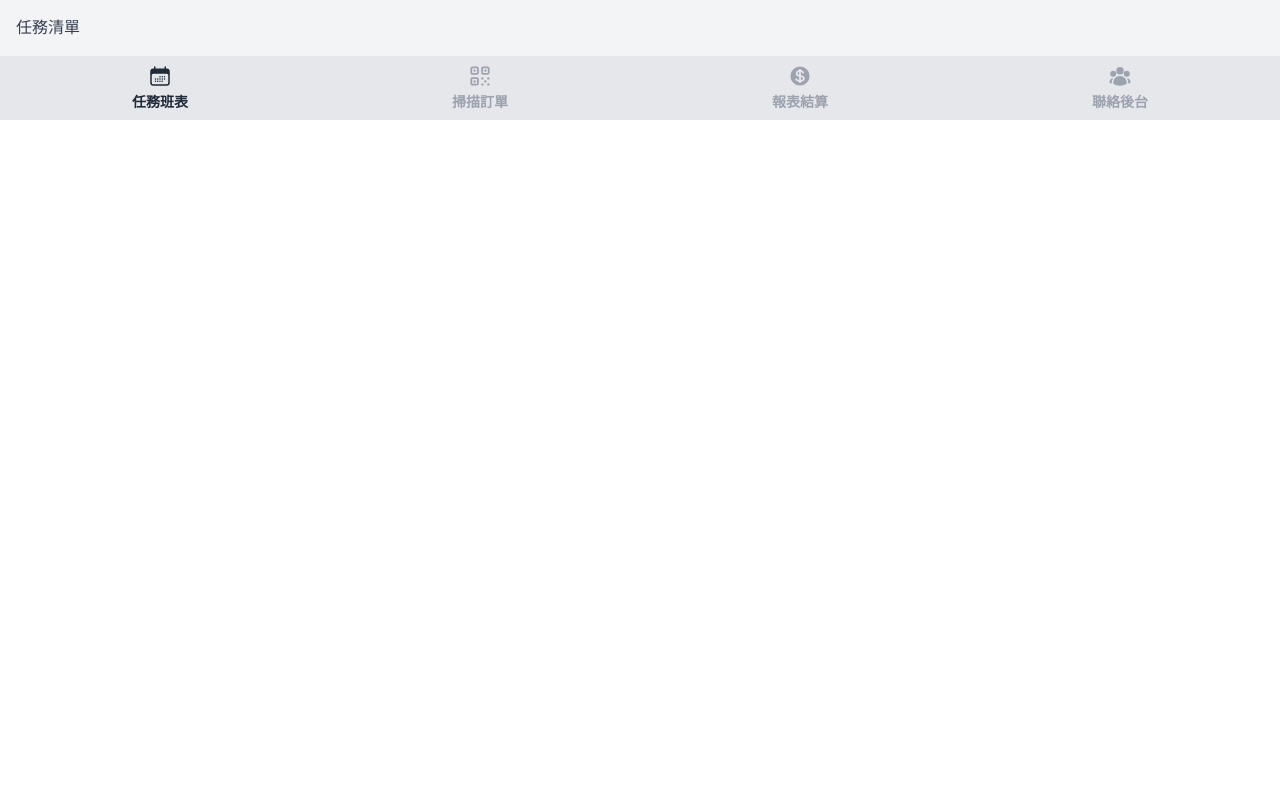
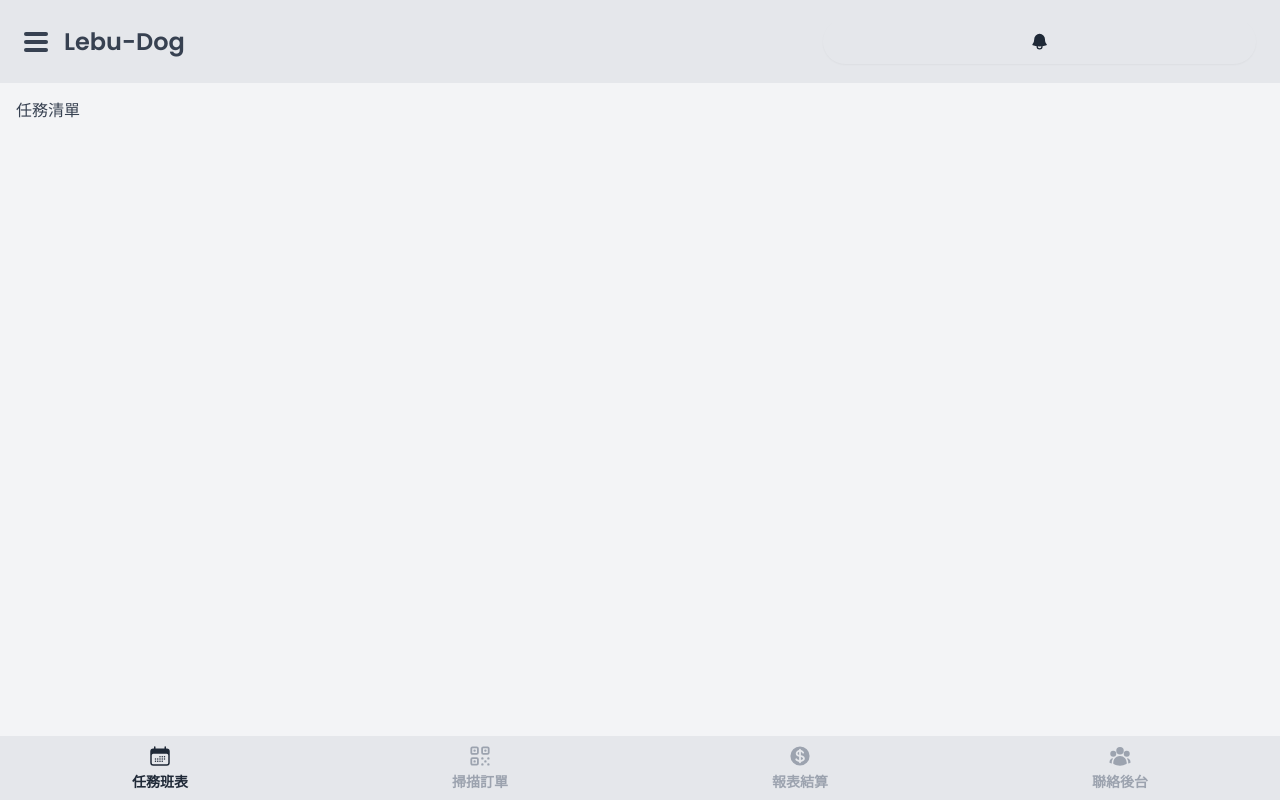
Before and after one commit to jacky1a2a3a4a/Lebuleduo, a React (Vite) app: page /deliver in a window 1280 px wide. Built offline with nearby package versions, Linux system fonts and the light colour scheme; a web font is replaced by a local one.

Commit message:
update: adust Header component to be common

```diff
--- /dev/null
+++ b/src/components/common/Header/index.tsx
@@ -0,0 +1,119 @@
+// CommonHeader 通用Header
+import styled from 'styled-components';
+import { ReactNode } from 'react';
+import { useNavigate } from 'react-router-dom';
+
+// 定義Header可自定義的屬性
+export interface HeaderProps {
+  title: string;
+  titlePath?: string;
+  rightAction?: ReactNode;
+  sideBar?: ReactNode;
+}
+
+// Header 容器
+const HeaderContainer = styled.header`
+  background-color: var(--color-gray-200);
+  color: var(--color-gray-700);
+  padding: 1.2rem 1.5rem;
+  display: grid;
+  grid-template-columns: auto 1.75fr 1fr;
+  align-items: center;
+  justify-content: space-between;
+`;
+
+// Header 標題
+const HeaderTitle = styled.button`
+  display: flex;
+  align-items: center;
+  justify-content: start;
+  font-size: var(--font-size-2xl);
+  font-weight: 600;
+
+  &:hover {
+    color: var(--color-gray-600);
+  }
+`;
+
+// 漢堡按鈕
+export const BurgerButton = styled.button<{ isOpen: boolean }>`
+  display: flex;
+  flex-direction: column;
+  justify-content: space-around;
+  width: 1.5rem;
+  height: 1.5rem;
+  margin-right: var(--spacing-md);
+  cursor: pointer;
+  z-index: 10;
+
+  &:focus {
+    outline: none;
+  }
+
+  div {
+    width: 1.5rem;
+    height: 0.25rem;
+    background: var(--color-gray-700);
+    border-radius: 10px;
+    transition: all 0.3s linear;
+    position: relative;
+    transform-origin: 1px;
+
+    &:first-child {
+      transform: ${({ isOpen }) => (isOpen ? 'rotate(45deg)' : 'rotate(0)')};
+    }
+
+    &:nth-child(2) {
+      opacity: ${({ isOpen }) => (isOpen ? '0' : '1')};
+    }
+
+    &:nth-child(3) {
+      transform: ${({ isOpen }) => (isOpen ? 'rotate(-45deg)' : 'rotate(0)')};
+    }
+  }
+
+  &:hover div {
+    background: var(--color-gray-500);
+  }
+`;
+
+// 通用按鈕樣式
+export const ActionButton = styled.button`
+  padding: 0.8rem 0.8rem;
+  border-radius: var(--border-radius-round);
+  box-shadow: var(--shadow-sm);
+  display: flex;
+  align-items: center;
+  justify-content: center;
+  font-size: var(--font-size-sm);
+  font-weight: 600;
+  transition: all 0.2s ease;
+
+  &:hover {
+    transform: translateY(-2px);
+    box-shadow: var(--shadow-md);
+  }
+
+  &:active {
+    transform: translateY(0);
+  }
+`;
+
+function CommonHeader({
+  title,
+  titlePath = '/',
+  rightAction,
+  sideBar,
+}: HeaderProps) {
+  const navigate = useNavigate();
+
+  return (
+    <HeaderContainer>
+      {sideBar}
+      <HeaderTitle onClick={() => navigate(titlePath)}>{title}</HeaderTitle>
+      {rightAction}
+    </HeaderContainer>
+  );
+}
+
+export default CommonHeader;
--- a/src/components/customer/layout/Header/index.tsx
+++ b/src/components/customer/layout/Header/index.tsx
@@ -1,140 +1,63 @@
+// CustomerHeader.tsx
+import { useState } from 'react';
+import { useNavigate } from 'react-router-dom';
 import styled from 'styled-components';
 import { HiMiniPlus } from 'react-icons/hi2';
-import { useState } from 'react';
-import { useNavigate } from 'react-router-dom';
 
-import SideBar from '../SideBar/index';
+import CommonHeader, {
+  ActionButton,
+  BurgerButton,
+} from '../../../common/Header';
+import SideBar from '../../../common/Header/SideBar';
 
-const HeaderStyled = styled.header`
-  background-color: var(--color-gray-200);
-  color: var(--color-gray-700);
-  padding: 1.2rem 1.5rem;
-
-  display: grid;
-  grid-template-columns: auto 1.75fr 1fr;
-  align-items: center;
-  justify-content: space-between;
-`;
-
-const HeaderTitle = styled.button`
-  display: flex;
-  align-items: center;
-  justify-content: start;
-
-  font-size: var(--font-size-2xl);
-  font-weight: 600;
+// 客戶專用訂閱按鈕
+const SubscribeButton = styled(ActionButton)`
+  background-color: var(--color-gray-800);
+  color: var(--color-gray-0);
 
   &:hover {
-    color: var(--color-gray-600);
+    background-color: var(--color-gray-600);
   }
 `;
 
-const BurgerButton = styled.button`
-  display: flex;
-  flex-direction: column;
-  justify-content: space-around;
-  width: 1.5rem;
-  height: 1.5rem;
-  margin-right: var(--spacing-md);
-  cursor: pointer;
-  z-index: 10;
-
-  &:focus {
-    outline: none;
-  }
-
-  div {
-    width: 1.5rem;
-    height: 0.25rem;
-    background: var(--color-gray-700);
-    border-radius: 10px;
-    transition: all 0.3s linear;
-    position: relative;
-    transform-origin: 1px;
-
-    &:first-child {
-      transform: ${({ isOpen }) => (isOpen ? 'rotate(45deg)' : 'rotate(0)')};
-    }
-
-    &:nth-child(2) {
-      opacity: ${({ isOpen }) => (isOpen ? '0' : '1')};
-    }
-
-    &:nth-child(3) {
-      transform: ${({ isOpen }) => (isOpen ? 'rotate(-45deg)' : 'rotate(0)')};
-    }
-  }
-
-  &:hover div {
-    background: var(--color-gray-500);
-  }
-`;
-
-const StyledIcon = styled(HiMiniPlus)`
+// 客製化圖標
+const StyledPlusIcon = styled(HiMiniPlus)`
   width: 1.2rem;
   height: 1.2rem;
   flex-shrink: 0;
 `;
 
-const SubscribeButton = styled.button`
-  background-color: var(--color-gray-800);
-  color: var(--color-gray-0);
-  font-size: var(--font-size-sm);
-  font-weight: 600;
-
-  padding: 0.8rem 0.8rem;
-  border-radius: var(--border-radius-round);
-  box-shadow:
-    var(--shadow-sm),
-    inset 0 0.5px 0 0 rgba(255, 255, 255, 0.1),
-    0 3px 6px rgba(0, 0, 0, 0.2);
-
-  display: flex;
-  align-items: center;
-  justify-content: center;
-
-  transition: all 0.2s ease;
-  transform: translateY(0);
-  position: relative;
-
-  &:hover {
-    background-color: var(--color-gray-600);
-    transform: translateY(-2px);
-    box-shadow:
-      var(--shadow-sm),
-      inset 0 0.5px 0 0 rgba(255, 255, 255, 0.1),
-      0 5px 8px rgba(0, 0, 0, 0.3);
-  }
-
-  &:active {
-    background-color: var(--color-gray-900);
-    transform: translateY(2px);
-    box-shadow:
-      var(--shadow-sm),
-      inset 0 2px 4px rgba(0, 0, 0, 0.3),
-      0 1px 2px rgba(0, 0, 0, 0.2);
-  }
-`;
-
 function CustomerHeader() {
   const navigate = useNavigate();
-  // 側邊欄是否開啟(預設不開啟)
   const [isOpen, setIsOpen] = useState(false);
 
-  return (
-    <HeaderStyled>
+  // 側邊欄組件
+  const sideBarComponent = (
+    <>
       <BurgerButton isOpen={isOpen} onClick={() => setIsOpen(!isOpen)}>
         <div />
         <div />
         <div />
       </BurgerButton>
-      <HeaderTitle onClick={() => navigate('/')}>Lebu-leduo</HeaderTitle>
-      <SubscribeButton onClick={() => navigate('subscribe')}>
-        <StyledIcon />
-        立即預訂
-      </SubscribeButton>
       <SideBar isOpen={isOpen} setIsOpen={setIsOpen} />
-    </HeaderStyled>
+    </>
+  );
+
+  // 訂閱按鈕
+  const subscribeButtonComponent = (
+    <SubscribeButton onClick={() => navigate('subscribe')}>
+      <StyledPlusIcon />
+      立即預訂
+    </SubscribeButton>
+  );
+
+  return (
+    <CommonHeader
+      title="Lebu-leduo"
+      titlePath="/"
+      sideBar={sideBarComponent}
+      rightAction={subscribeButtonComponent}
+    />
   );
 }
 
--- a/src/components/deliver/layout/Header/index.tsx
+++ b/src/components/deliver/layout/Header/index.tsx
@@ -0,0 +1,62 @@
+import { useState } from 'react';
+import { useNavigate } from 'react-router-dom';
+import styled from 'styled-components';
+import { HiBell } from 'react-icons/hi2';
+
+import CommonHeader, {
+  ActionButton,
+  BurgerButton,
+} from '../../../common/Header';
+import SideBar from '../../../common/Header/SideBar';
+
+// 送貨員專用通知按鈕
+const NotificationButton = styled(ActionButton)`
+  color: var(--color-gray-800);
+
+  &:hover {
+    background-color: var(--color-gray-600);
+    color: var(--color-gray-0);
+  }
+`;
+
+// 客製化圖標
+const StyledBellIcon = styled(HiBell)`
+  width: 1.2rem;
+  height: 1.2rem;
+  flex-shrink: 0;
+`;
+
+function DeliverHeader() {
+  const navigate = useNavigate();
+  const [isOpen, setIsOpen] = useState(false);
+
+  // 側邊欄組件
+  const sideBarComponent = (
+    <>
+      <BurgerButton isOpen={isOpen} onClick={() => setIsOpen(!isOpen)}>
+        <div />
+        <div />
+        <div />
+      </BurgerButton>
+      <SideBar isOpen={isOpen} setIsOpen={setIsOpen} />
+    </>
+  );
+
+  // 通知按鈕
+  const notificationButtonComponent = (
+    <NotificationButton onClick={() => navigate('notifications')}>
+      <StyledBellIcon />
+    </NotificationButton>
+  );
+
+  return (
+    <CommonHeader
+      title="Lebu-Dog"
+      titlePath="/"
+      sideBar={sideBarComponent}
+      rightAction={notificationButtonComponent}
+    />
+  );
+}
+
+export default DeliverHeader;
--- a/src/layouts/DeliverLayout.tsx
+++ b/src/layouts/DeliverLayout.tsx
@@ -1,6 +1,7 @@
 import { Outlet } from 'react-router-dom';
 import styled from 'styled-components';
 
+import Header from '../components/deliver/layout/Header/index';
 import Footer from '../components/deliver/layout/Footer/index';
 
 const AppLayoutStyled = styled.section`
@@ -18,7 +19,7 @@ const Main = styled.main`
 function DeliverLayout() {
   return (
     <AppLayoutStyled>
-      {/* 未來可以添加 DeliverHeader 和 DeliverSideBar */}
+      <Header />
       <Main>
         <Outlet />
       </Main>
```
Also changed, not shown: src/components/common/Header/SideBar/index.tsx (renamed from src/components/customer/layout/SideBar/index.tsx).
